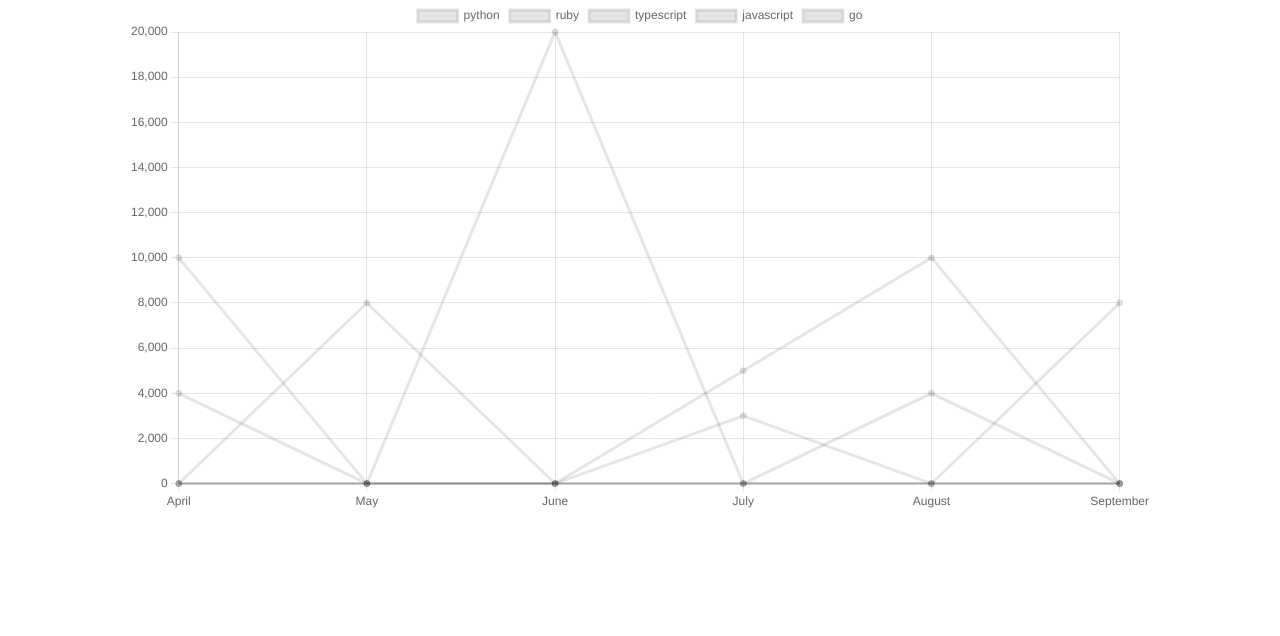
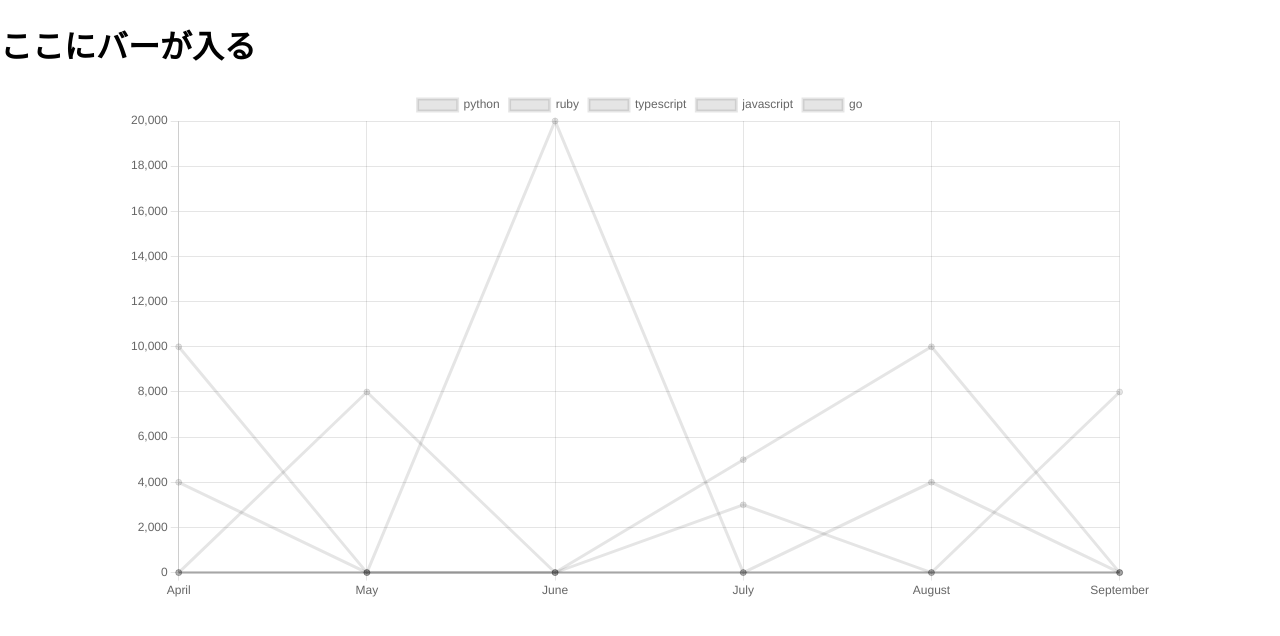
Before and after one commit to supporterz-vol5-1/Hackathon-vol5-frontend, a React (Create React App) app in the folder app/: page / in a window 1280 px wide. Shown: the top 636 px of the page. Built offline with nearby package versions, Linux system fonts and the light colour scheme.

Commit message:
add navibar

```diff
--- /dev/null
+++ b/app/src/Navibar.js
@@ -0,0 +1,9 @@
+import React from "react";
+
+class Navibar extends React.Component {
+  render() {
+    return <h1>ここにバーが入る</h1>;
+  }
+}
+
+export default Navibar;
--- a/app/src/index.js
+++ b/app/src/index.js
@@ -1,14 +1,16 @@
-import React from 'react';
-import ReactDOM from 'react-dom';
-import './index.css';
-import App from './App';
-import reportWebVitals from './reportWebVitals';
+import React from "react";
+import ReactDOM from "react-dom";
+import "./index.css";
+import App from "./App";
+import reportWebVitals from "./reportWebVitals";
+import Navibar from "./Navibar";
 
 ReactDOM.render(
   <React.StrictMode>
+    <Navibar />
     <App />
   </React.StrictMode>,
-  document.getElementById('root')
+  document.getElementById("root")
 );
 
 // If you want to start measuring performance in your app, pass a function
```
